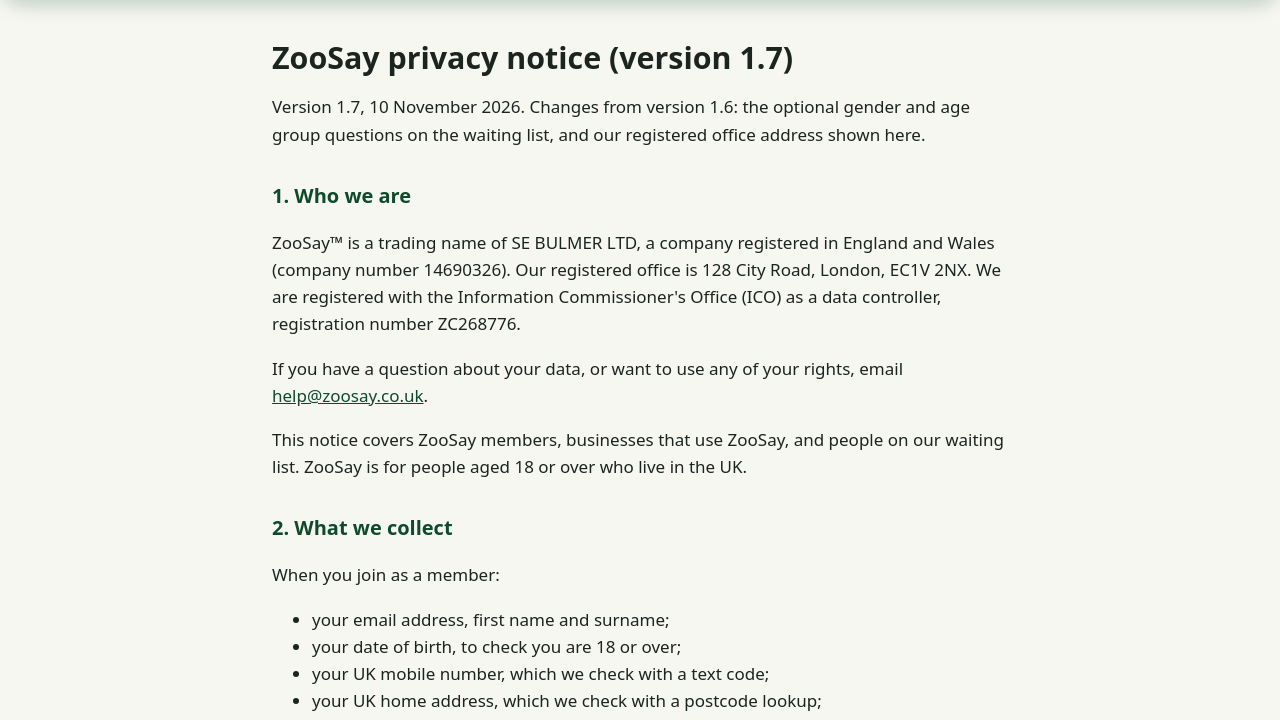
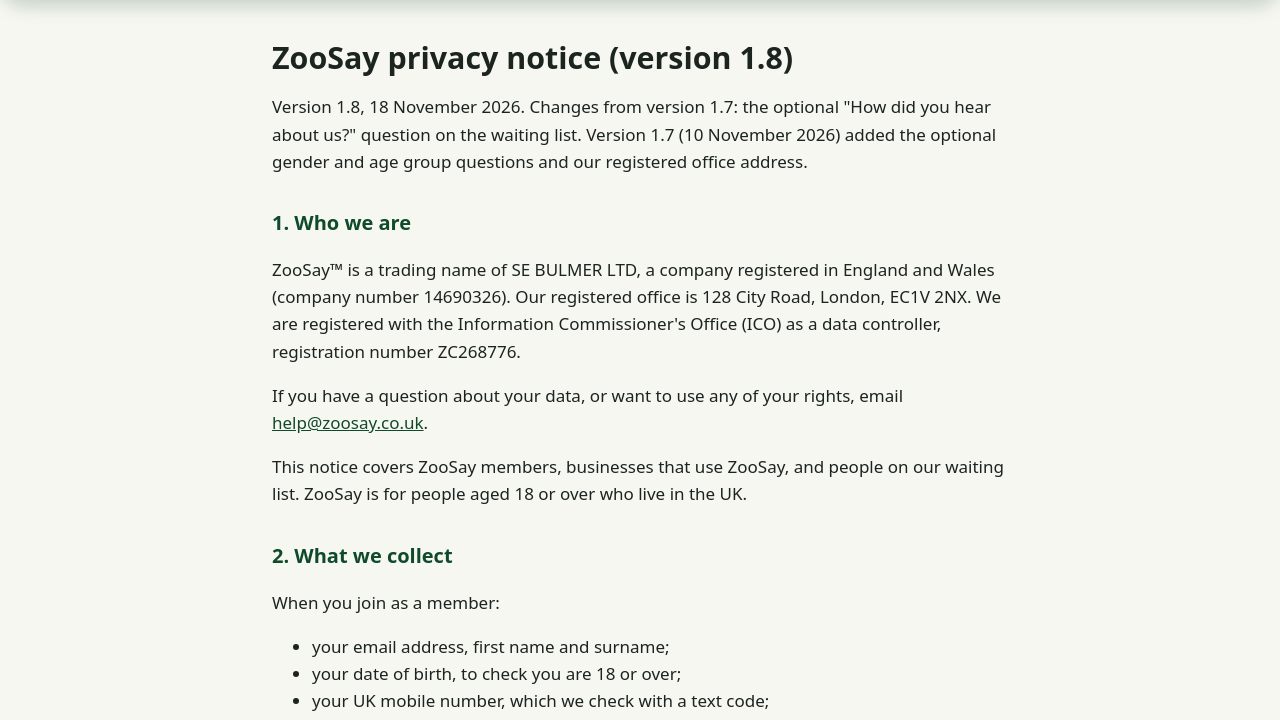
Before and after one commit to sebulmer-zoosay/Prelaunch_webpage, a plain HTML site: page privacy.html in a window 1280 px wide. Shown: the part 72-792 px from the top of the page. Drawn offline with nearby package versions, Linux system fonts and the light colour scheme.

Commit message:
Privacy notice 1.8: optional 'How did you hear about us?' on the waiting list (#42)
Claude-Session: https://claude.ai/code/session_01NWLMzhCciiCjCtjG3G2wZf

Co-authored-by: Claude <noreply@anthropic.com>

```diff
--- a/privacy.html
+++ b/privacy.html
@@ -5,7 +5,7 @@
 <meta name="viewport" content="width=device-width, initial-scale=1">
 <meta name="robots" content="index, follow">
 <title>Privacy notice | ZooSay™</title>
-<meta name="description" content="How ZooSay collects, uses, shares and keeps your personal data. Version 1.7.">
+<meta name="description" content="How ZooSay collects, uses, shares and keeps your personal data. Version 1.8.">
 <link rel="canonical" href="https://zoosay.co.uk/privacy.html">
 <style>
 body{margin:0;font:17px/1.6 system-ui,-apple-system,"Segoe UI",Roboto,sans-serif;color:#1c2420;background:#f7f7f2}
@@ -47,8 +47,8 @@ footer{max-width:46rem;margin:0 auto;padding:0 1.25rem 2rem;font-size:.9rem;colo
 </div></header>
 
 <main>
-<h1>ZooSay privacy notice (version 1.7)</h1>
-<p>Version 1.7, 10 November 2026. Changes from version 1.6: the optional gender and age group questions on the waiting list, and our registered office address shown here.</p>
+<h1>ZooSay privacy notice (version 1.8)</h1>
+<p>Version 1.8, 18 November 2026. Changes from version 1.7: the optional "How did you hear about us?" question on the waiting list. Version 1.7 (10 November 2026) added the optional gender and age group questions and our registered office address.</p>
 <h2>1. Who we are</h2>
 <p>ZooSay™ is a trading name of SE BULMER LTD, a company registered in England and Wales (company number 14690326). Our registered office is 128 City Road, London, EC1V 2NX. We are registered with the Information Commissioner's Office (ICO) as a data controller, registration number ZC268776.</p>
 <p>If you have a question about your data, or want to use any of your rights, email <a href="mailto:help@zoosay.co.uk">help@zoosay.co.uk</a>.</p>
@@ -59,7 +59,7 @@ footer{max-width:46rem;margin:0 auto;padding:0 1.25rem 2rem;font-size:.9rem;colo
 <p>While you use ZooSay:</p>
 <ul><li>"About you" answers you choose to give: gender, income band, the industry you work in and your interests. Each one is optional and you can say "I'd rather not say". We store your age group and region as bands, not your exact age or address;</li><li>which surveys you start, finish or are screened out of, how long they take, and your answers;</li><li>your earnings, balance, cashouts and the reasons for any rejection, appeal or hold;</li><li>the account you choose to be paid into: a UK bank account or a PayPal account. We keep the check result and a reference from the provider, not your full account details;</li><li>messages you send us and our replies;</li><li>a reason when you pause, cancel or leave, only if you choose to give one;</li><li>whether you want marketing emails, and your choices about them.</li></ul>
 <p>If you use ZooSay for a business: your name, work email, UK mobile number, the business's name, address and billing email, and records of what the business buys, its invoices and refunds.</p>
-<p>If you join the waiting list: your first name, your email address and the first part of your postcode (for example DN2). If you choose to tell us, also your gender and age group; these are optional, and we use them only to plan surveys and to show businesses the make-up of the people on ZooSay as totals, never your name or email. Businesses can also give a company name, a contact name and a message.</p>
+<p>If you join the waiting list: your first name, your email address and the first part of your postcode (for example DN2). If you choose to tell us, also your gender and age group; these are optional, and we use them only to plan surveys and to show businesses the make-up of the people on ZooSay as totals, never your name or email. Businesses can also give a company name, a contact name and a message. Members and businesses can also tell us how they heard about ZooSay (for example Instagram, Facebook or a friend); this is optional, and we use it only as totals, to see which ways of telling people about ZooSay work.</p>
 <p>If you visit our website: we count visits using Cloudflare Web Analytics. It uses no cookies and does not identify you. It records which page was viewed, the website you came from, your browser and type of device, and the country of your connection. Your IP address is used only to count the visit and is not stored.</p>
 <p>What we never collect: selfies, photos, ID documents, fingerprints, face scans or any other biometric data. We do not ask for your National Insurance number.</p>
 <h2>3. Why we use it, and our lawful basis</h2>
```
